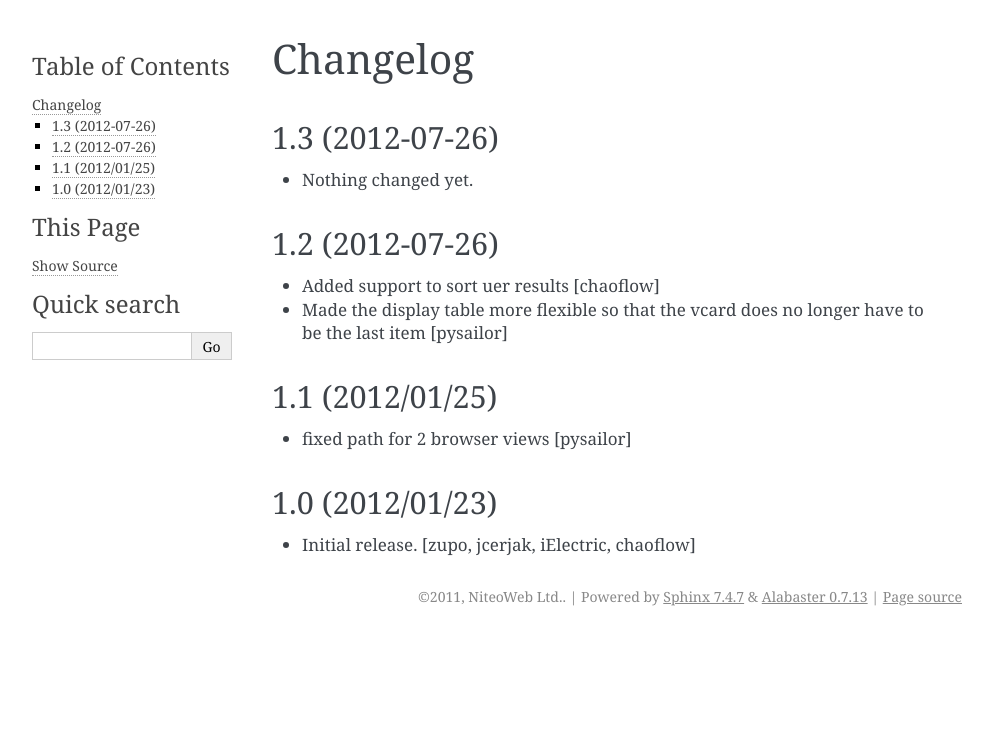
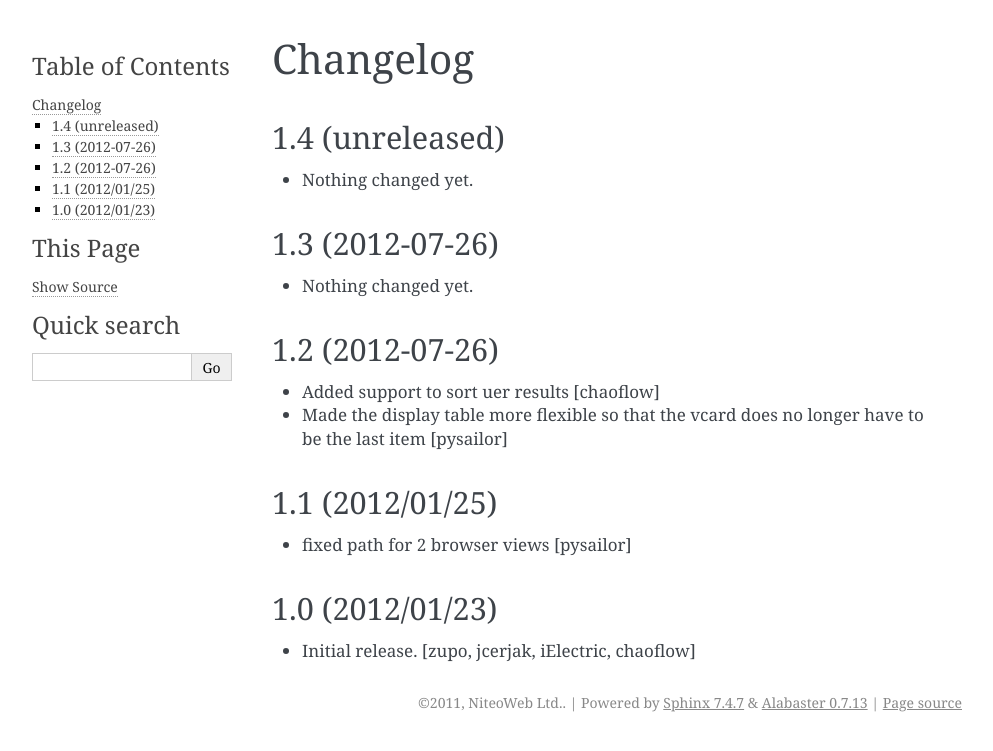
Before and after one commit to collective/collective.listusers, a Sphinx documentation site: the page built from docs/HISTORY.rst, in a window 1280 px wide. Shown: the top 751 px of the page, without its empty margins (148-1141 px from the left). Built offline with Sphinx 7.4.7, drawn with Linux system fonts in a browser that asks for light colours.

Commit message:
Back to development: 1.4

```diff
--- a/docs/HISTORY.rst
+++ b/docs/HISTORY.rst
@@ -1,5 +1,11 @@
 Changelog
 =========
+
+1.4 (unreleased)
+----------------
+
+- Nothing changed yet.
+
 
 1.3 (2012-07-26)
 ----------------
--- a/setup.py
+++ b/setup.py
@@ -3,7 +3,7 @@ from setuptools import setup, find_packages
 
 
 setup(name='collective.listusers',
-      version='1.3',
+      version='1.4.dev0',
       description="A search form for listing users.",
       long_description=open(os.path.join(os.path.dirname(__file__), 'README.rst')).read(),
       # Get more strings from
```
